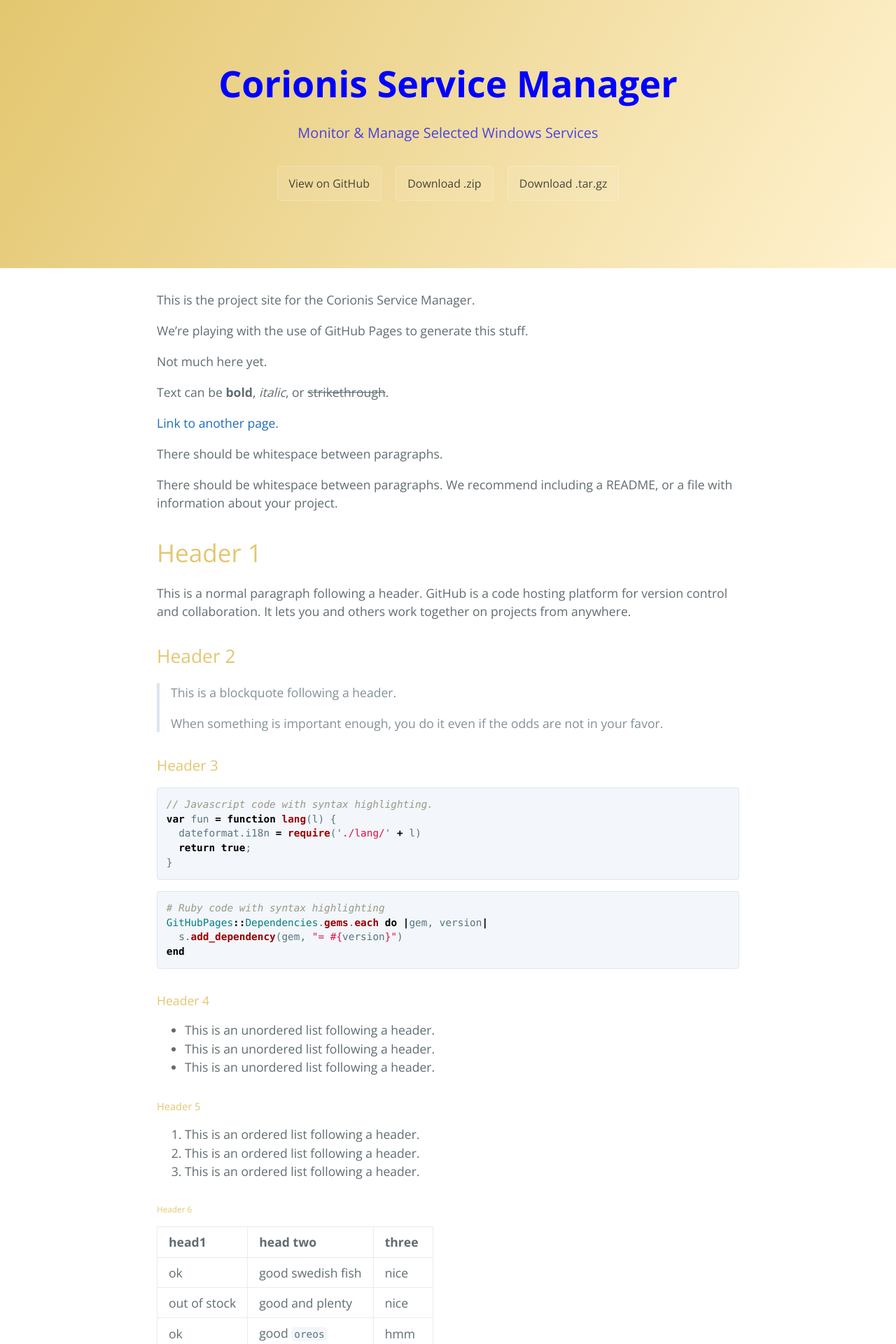
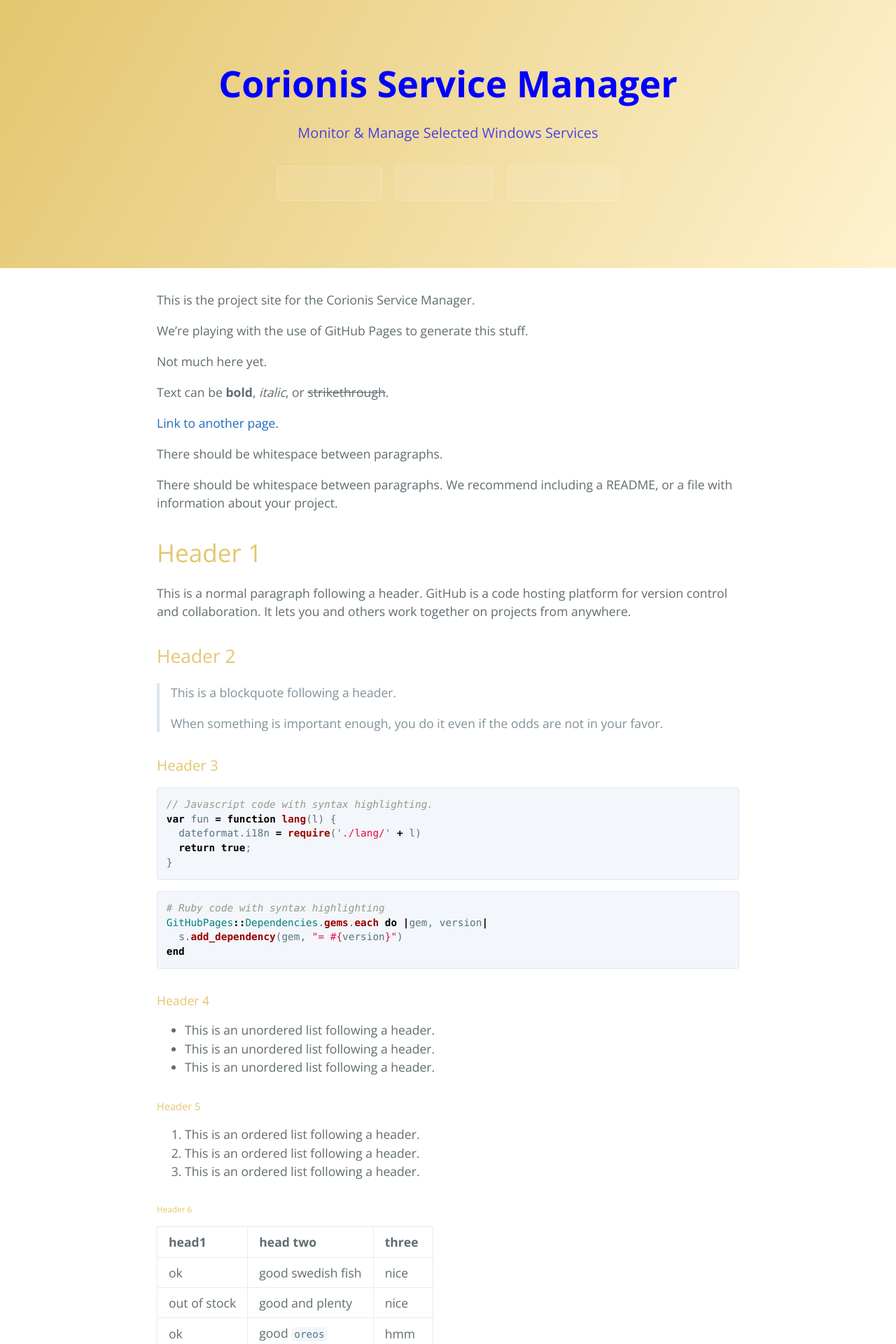
Before and after one commit to Corionis/CorionisServiceManager, a Jekyll site: the page built from docs/index.md, in a window 1280 px wide. Shown: the top 1920 px of the page at 70% size. Built offline with Jekyll 4.4.1, drawn with Linux system fonts in a browser that asks for light colours.

Commit message:
Update jekyll-theme-cayman.scss

```diff
--- a/docs/_sass/jekyll-theme-cayman.scss
+++ b/docs/_sass/jekyll-theme-cayman.scss
@@ -45,7 +45,7 @@ a {
 .btn {
   display: inline-block;
   margin-bottom: 1rem;
-  color: rgba(0, 0, 0, 0.7);
+  color: rgba(0, 0, 0, 0.0);
   background-color: rgba(255, 255, 255, 0.08);
   border-color: rgba(255, 255, 255, 0.2);
   border-style: solid;
@@ -54,7 +54,7 @@ a {
   transition: color 0.2s, background-color 0.2s, border-color 0.2s;
 
   &:hover {
-    color: rgba(255, 255, 255, 0.8);
+    color: rgba(0, 180, 0, 0.8);
     text-decoration: none;
     background-color: rgba(255, 255, 255, 0.2);
     border-color: rgba(255, 255, 255, 0.3);
```
